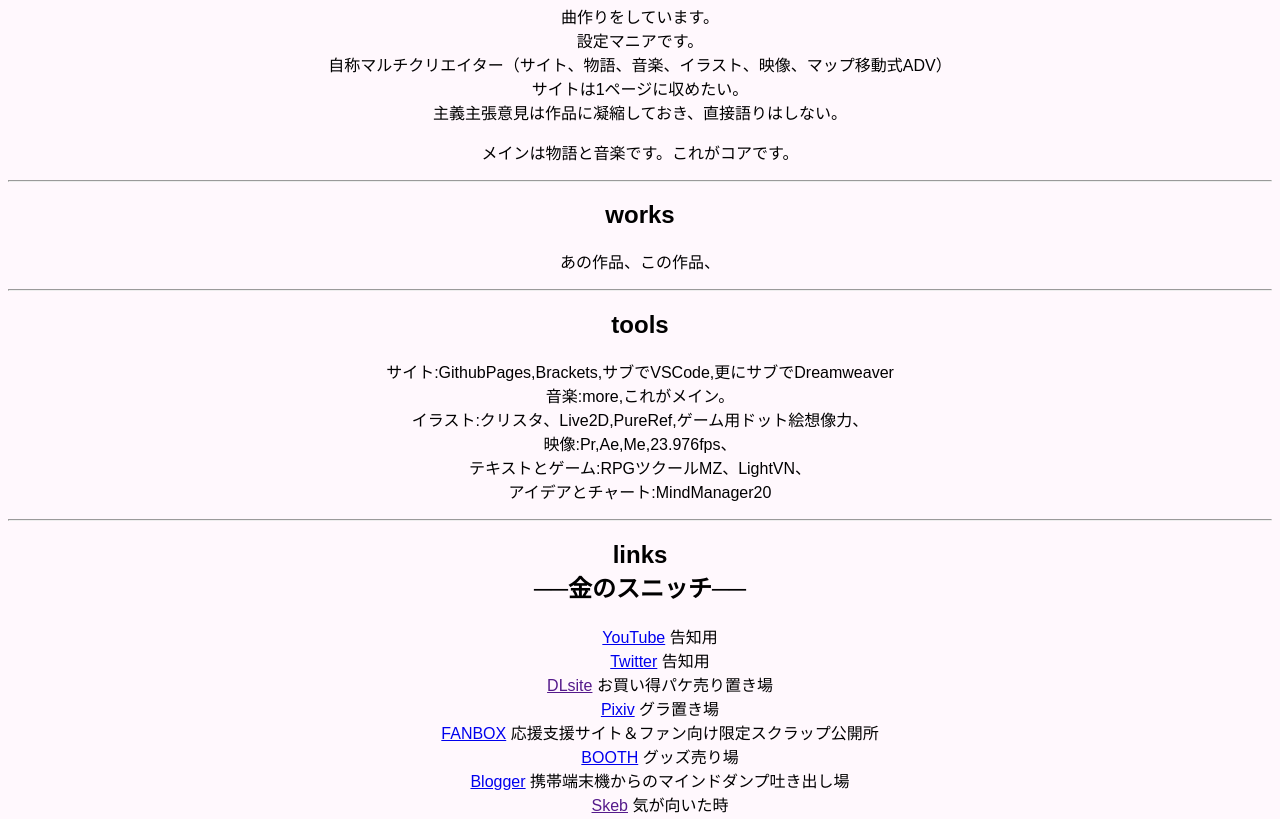
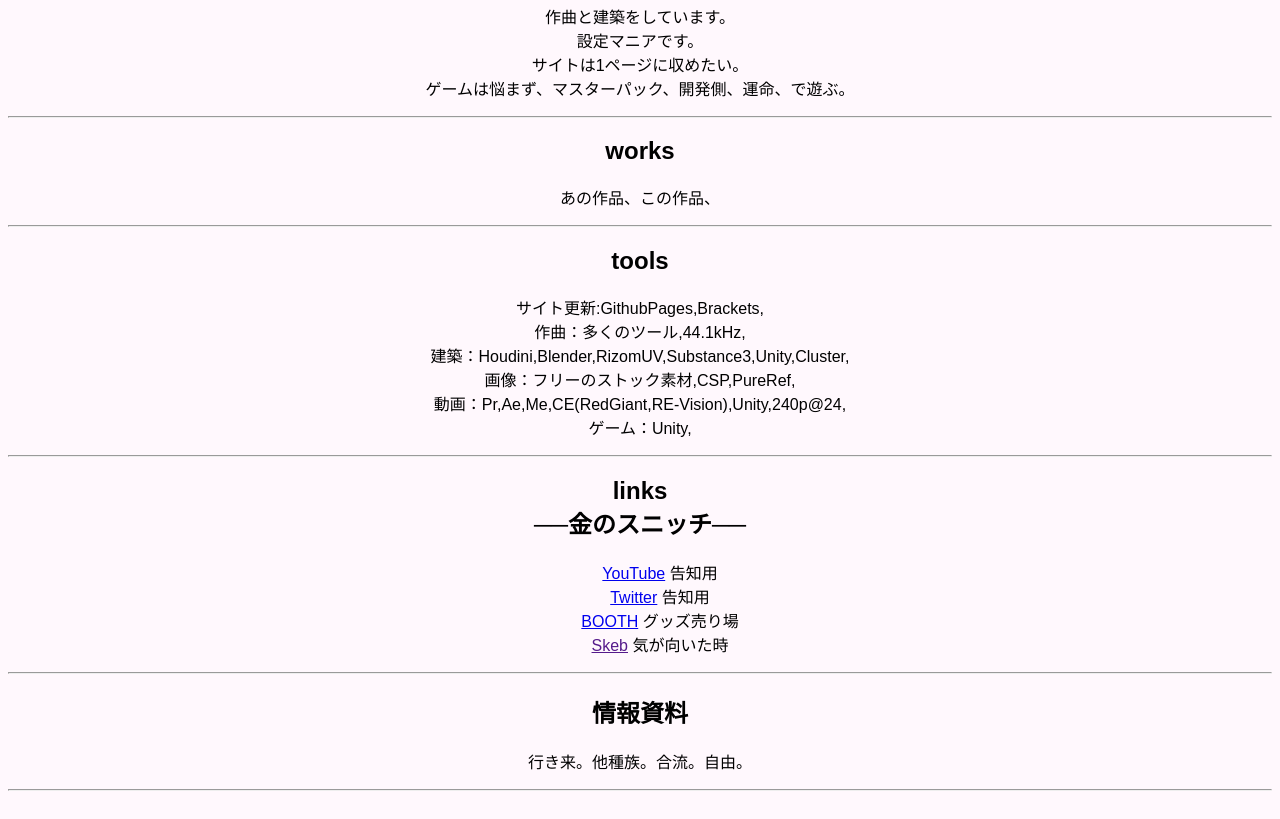
Before and after one commit to rua6rh3i/rua6rh3i.github.io, a plain HTML site: page index.html in a window 1280 px wide. Shown: the part 376-1195 px from the top of the page. Drawn offline with Linux system fonts and the light colour scheme.

Commit message:
Update index.html

```diff
--- a/index.html
+++ b/index.html
@@ -19,37 +19,35 @@
         愛称はルア</p>
     <hr>
     <h2>about</h2>
-    <p> 曲作りをしています。<br>
+    <p> 作曲と建築をしています。<br>
         設定マニアです。<br>
-        自称マルチクリエイター（サイト、物語、音楽、イラスト、映像、マップ移動式ADV）<br>
         サイトは1ページに収めたい。 <br>
-        主義主張意見は作品に凝縮しておき、直接語りはしない。
+        ゲームは悩まず、マスターパック、開発側、運命、で遊ぶ。<br>
     </p>
-
-    <p>メインは物語と音楽です。これがコアです。</p>
     <hr>
     <h2>works</h2>
     <p>あの作品、この作品、</p>
     <hr>
     <h2>tools</h2>
-    <p> サイト:GithubPages,Brackets,サブでVSCode,更にサブでDreamweaver<br>
-        音楽:more,これがメイン。<br>
-        イラスト:クリスタ、Live2D,PureRef,ゲーム用ドット絵想像力、 <br>
-        映像:Pr,Ae,Me,23.976fps、<br>
-        テキストとゲーム:RPGツクールMZ、LightVN、<br>
-        アイデアとチャート:MindManager20 </p>
+    <p> サイト更新:GithubPages,Brackets,<br>
+        作曲：多くのツール,44.1kHz,<br>
+        建築：Houdini,Blender,RizomUV,Substance3,Unity,Cluster,<br>
+        画像：フリーのストック素材,CSP,PureRef,<br>
+        動画：Pr,Ae,Me,CE(RedGiant,RE-Vision),Unity,240p@24,<br>
+        ゲーム：Unity,<br>
+    </p>
     <hr>
     <h2>links<br>
         ──金のスニッチ──</h2>
     <ul>
         <li> <a href="https://www.youtube.com/channel/UCpIugl-6xaL5bHpjvL0xVOQ" target="_blank">YouTube</a> 告知用 </li>
         <li> <a href="https://twitter.com/rua6rh3i" target="_blank">Twitter</a> 告知用 </li>
-        <li> <a href="" target="_blank">DLsite</a> お買い得パケ売り置き場 </li>
-        <li> <a href="https://pixiv.me/rua6rh3i" target="_blank">Pixiv</a> グラ置き場 </li>
-        <li> <a href="https://rua6rh3i.fanbox.cc/" target="_blank">FANBOX</a> 応援支援サイト＆ファン向け限定スクラップ公開所 </li>
+<!--        <li> <a href="" target="_blank">DLsite</a> お買い得パケ売り置き場 </li>-->
+<!--        <li> <a href="https://pixiv.me/rua6rh3i" target="_blank">Pixiv</a> グラ置き場 </li>-->
+<!--        <li> <a href="https://rua6rh3i.fanbox.cc/" target="_blank">FANBOX</a> 応援支援サイト＆ファン向け限定スクラップ公開所 </li>-->
         <li> <a href="https://rua6rh3i.booth.pm/" target="_blank">BOOTH</a> グッズ売り場 </li>
         <!--    <li> <a href="https://mypage.syosetu.com/1943081/" target="_blank">小説家になろう</a> jp novel </li> -->
-        <li> <a href="https://rua6rh3i.blogspot.com/" target="_blank">Blogger</a> 携帯端末機からのマインドダンプ吐き出し場 </li>
+<!--        <li> <a href="https://rua6rh3i.blogspot.com/" target="_blank">Blogger</a> 携帯端末機からのマインドダンプ吐き出し場 </li>-->
         <li> <a href="" target="_blank">Skeb</a> 気が向いた時 </li>
 
         <!-- <li><a href="https://www.youtube.com/channel/UCpIugl-6xaL5bHpjvL0xVOQ"
```
